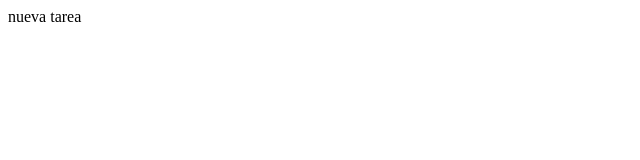
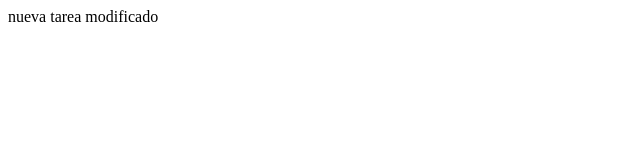
Before and after one commit to Mauro2015/ejemplo02, a plain HTML site: page index.html in a window 1280 px wide. Shown: the whole page, without its empty margins (0-640 px from the left). Drawn offline with Linux system fonts and the light colour scheme.

Commit message:
modificado index

```diff
--- a/index.html
+++ b/index.html
@@ -1,3 +1,3 @@
 <html>
-nueva tarea
+nueva tarea modificado
 </html>
```
